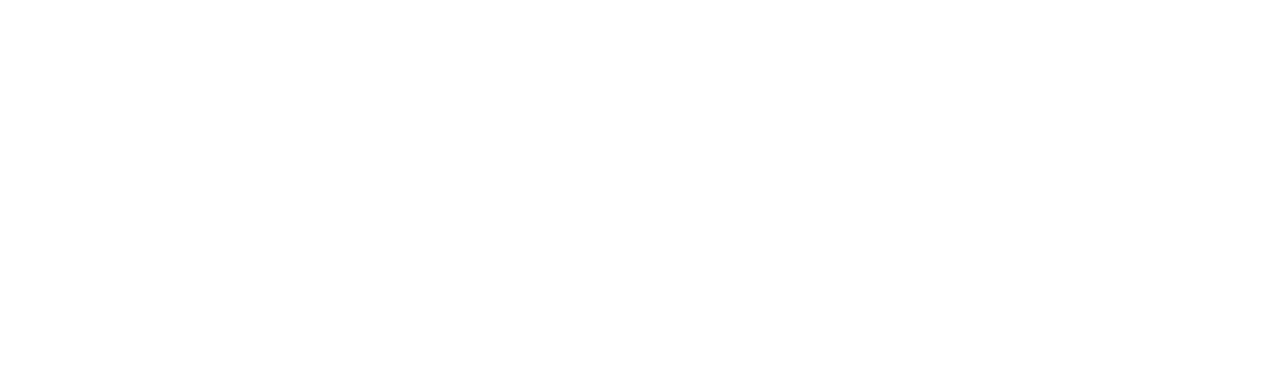
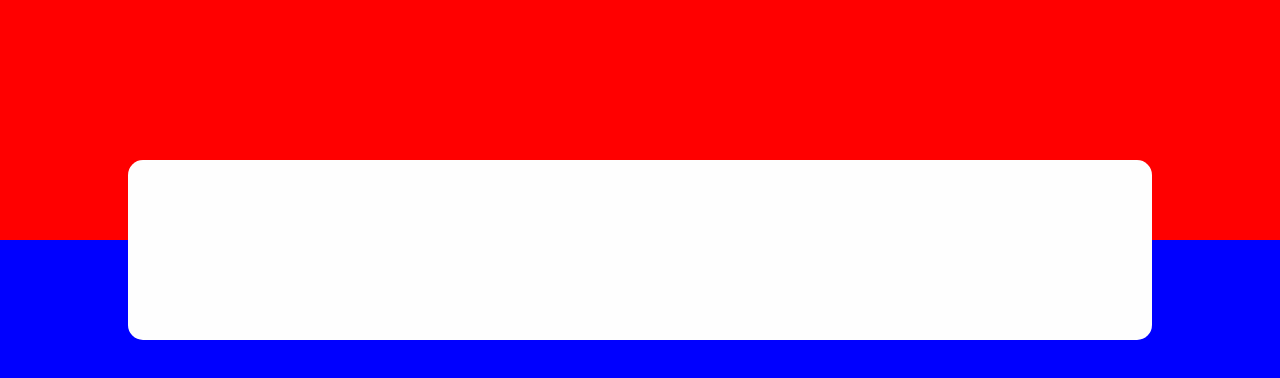
Before and after one commit to Auddity/FEM_IP-Address-Stat-Tracker, a plain HTML site: page index.html in a window 1280 px wide. Drawn offline with nearby package versions, Linux system fonts and the light colour scheme; files that its build step writes are made by us from their sources.

Commit message:
broad layout

```diff
--- a/index.html
+++ b/index.html
@@ -4,6 +4,7 @@
   <meta charset="UTF-8">
   <meta http-equiv="X-UA-Compatible" content="IE=edge">
   <meta name="viewport" content="width=device-width, initial-scale=1.0">
+  <!-- leaflet (map) -->
   <!-- favicon -->
   <link rel="shortcut icon" href="images/favicon-32x32.png" type="image/x-icon">
   <!-- font -->
@@ -18,8 +19,14 @@
   <header class="header">
 
   </header>
-  <main class="map">
+  <section class="display">
 
+  </section>
+  <main class="map-container">
+    <div class="map">
+
+    </div>
   </main>
+  <script src="app.js"></script>
 </body>
 </html>
--- a/sass/abstracts/_mixins.scss
+++ b/sass/abstracts/_mixins.scss
@@ -1,7 +1,7 @@
-@mixin textColor($color) {
-  @if(brightness($color) > 50) {
-    color: #010101;
+@function textColor($color) {
+  @if(lightness($color) > 50) {
+    @return #010101;
   } @else {
-    color: #fefefe;
+    @return #fefefe;
   }
-}
+};
--- a/sass/base/_reset.scss
+++ b/sass/base/_reset.scss
@@ -0,0 +1,14 @@
+* {
+  box-sizing: border-box;
+  margin: 0;
+  padding: 0;
+}
+
+html {
+  font-size: 10px;
+}
+
+body {
+  font-size: 1.8rem;
+  height: 100vh;
+}
--- /dev/null
+++ b/sass/layout/_display.scss
@@ -0,0 +1,12 @@
+@use '../abstracts/variables' as v;
+@use '../abstracts/mixins' as mx;
+
+.display {
+  position: absolute;
+  top: 20%;
+  left: 10%;
+  width: 80%;
+  height: 18rem;
+  background-color: #fefefe;
+  border-radius: 1.5rem;
+}
--- /dev/null
+++ b/sass/layout/_header.scss
@@ -0,0 +1,7 @@
+@use '../abstracts/variables' as v;
+@use '../abstracts/mixins' as mx;
+
+.header {
+  height: 30%;
+  background-color: red;
+}
--- /dev/null
+++ b/sass/layout/_map.scss
@@ -0,0 +1,4 @@
+.map-container {
+  height: 70%;
+  background-color: blue;
+}
--- a/sass/layout/header.scss
+++ /dev/null
@@ -1,2 +0,0 @@
-@use '../abstracts/variables' as v;
-@use '../abstracts/mixins' as mx;
--- a/sass/main.scss
+++ b/sass/main.scss
@@ -1,3 +1,4 @@
 @use 'base/reset';
 @use 'layout/header';
+@use 'layout/display';
 @use 'layout/map';
```
Also changed, not shown: css/main.min.css (added), sass/layout/map.scss (deleted).
